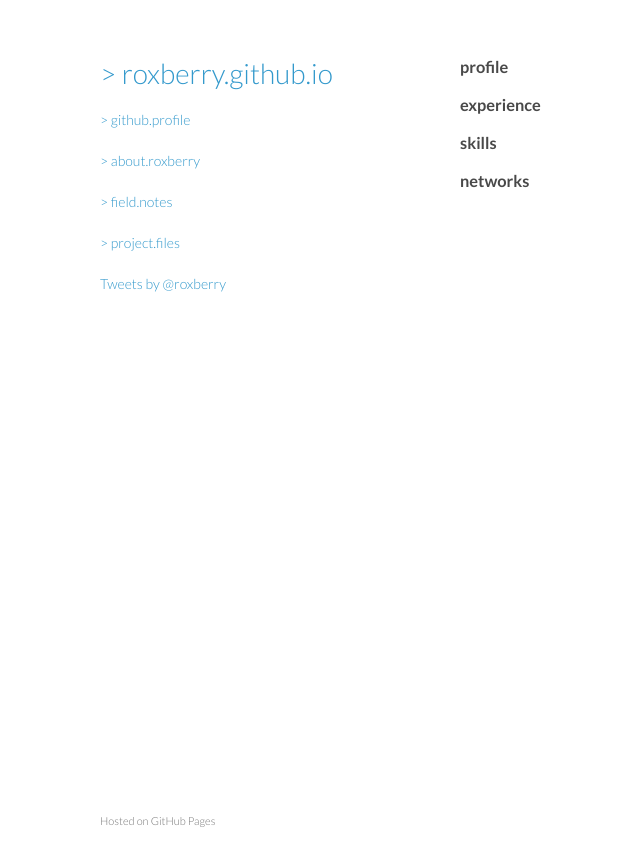
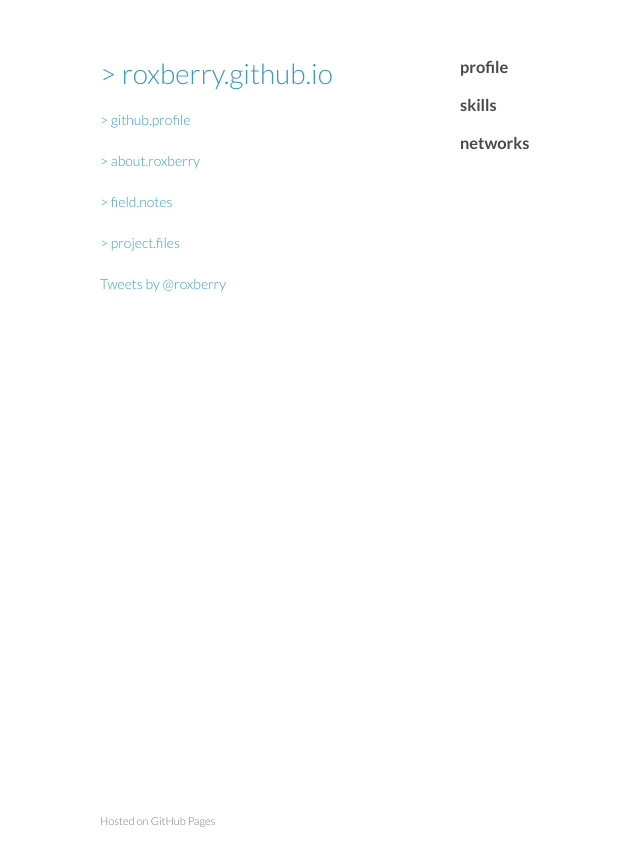
Before and after one commit to roxberry/roxberry.github.com, a Jekyll site: the page built from about.html, in a window 1280 px wide. Shown: the top 866 px of the page, without its empty margins (110-750 px from the left). Built offline with Jekyll 4.4.1, drawn with Linux system fonts in a browser that asks for light colours; comment, search, counter and statistics services are not loaded.

Commit message:
Updated about.html

```diff
--- a/about.html
+++ b/about.html
@@ -2,7 +2,8 @@
 layout: base
 title: roxberry.about
 ---
+
 <h3>profile</h3>
-<h3>experience</h3>
+<h3></h3>
 <h3>skills</h3>
 <h3>networks</h3>
```
